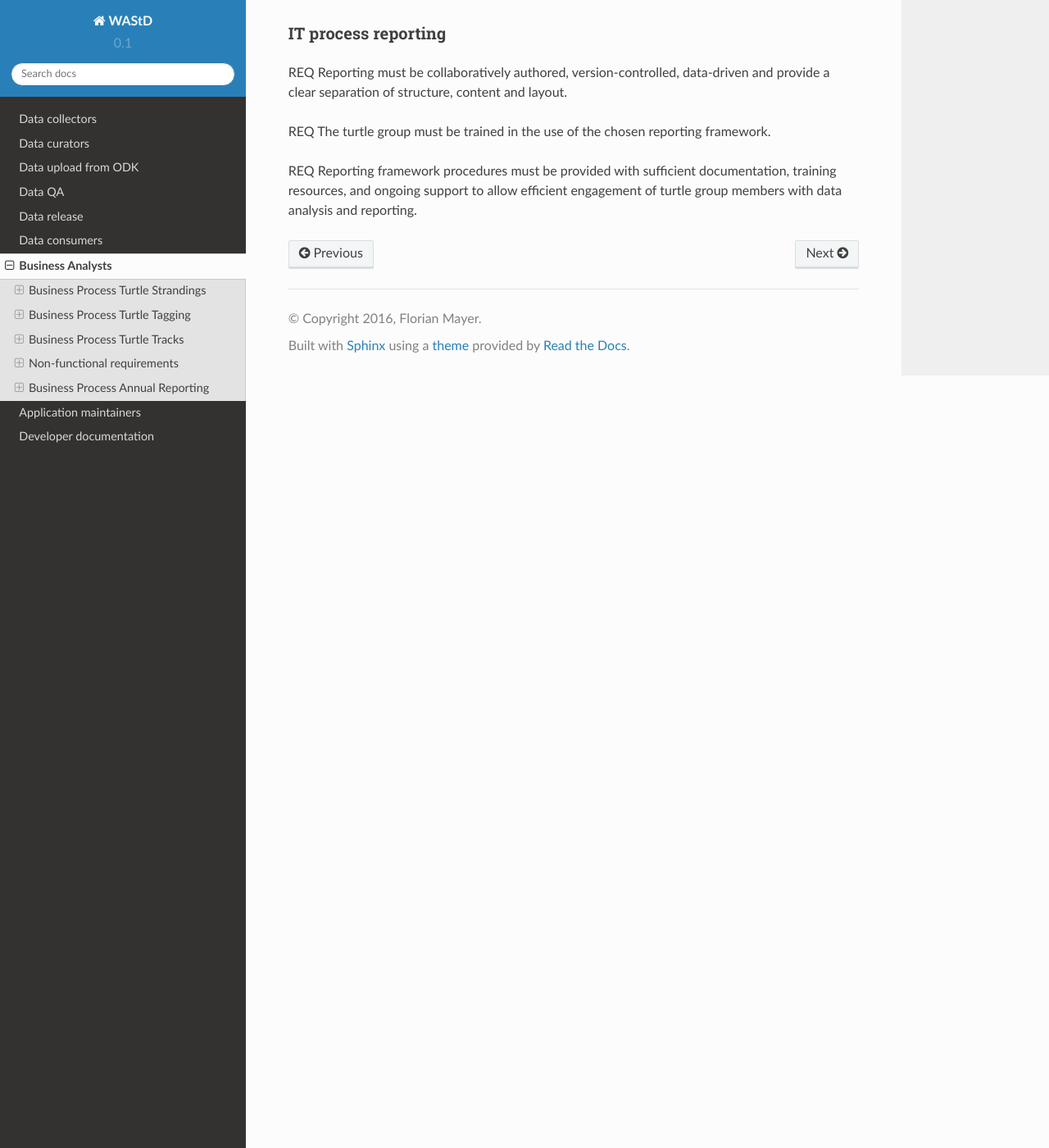
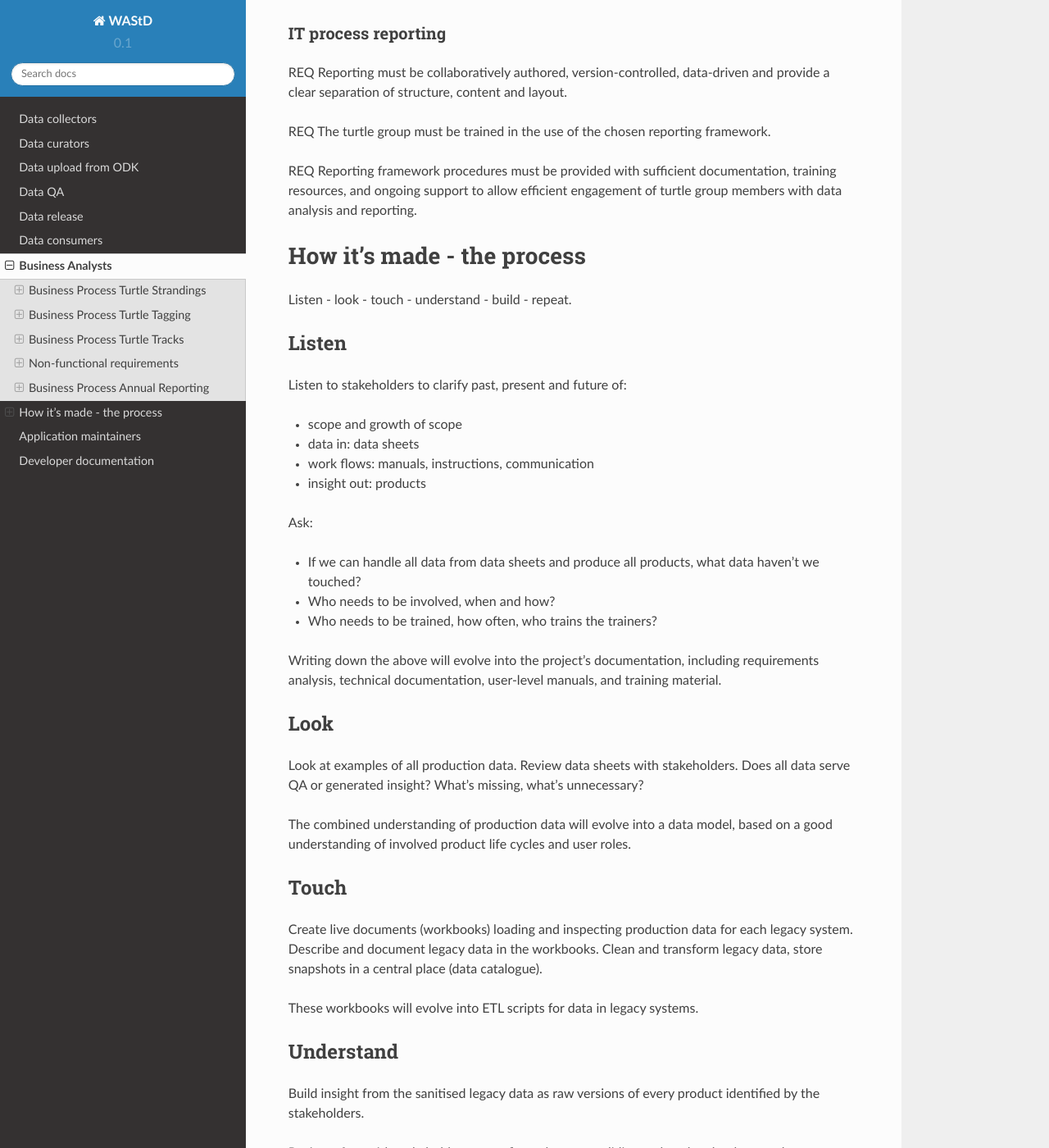
Before and after one commit to dbca-wa/wastd, a Sphinx documentation site: the page built from docs/business_analysts.rst, in a window 1280 px wide and 1400 px high, scrolled down 17252 px. Shown: the whole window at 82% size. Built offline with Sphinx 7.4.7 and the Read the Docs theme 2.0.0, drawn with Linux system fonts in a browser that asks for light colours; some of the changed text lies outside the part shown.

Commit message:
add chapter on process to docs

```diff
--- a/docs/business_analysts.rst
+++ b/docs/business_analysts.rst
@@ -783,3 +783,70 @@ REQ The turtle group must be trained in the use of the chosen reporting framewor
 REQ Reporting framework procedures must be provided with sufficient
 documentation, training resources, and ongoing support to allow efficient
 engagement of turtle group members with data analysis and reporting.
+
+
+===========================
+How it's made - the process
+===========================
+Listen - look - touch - understand - build - repeat.
+
+Listen
+======
+Listen to stakeholders to clarify past, present and future of:
+
+* scope and growth of scope
+* data in: data sheets
+* work flows: manuals, instructions, communication
+* insight out: products
+
+Ask:
+
+* If we can handle all data from data sheets and produce all products, what
+  data haven't we touched?
+* Who needs to be involved, when and how?
+* Who needs to be trained, how often, who trains the trainers?
+
+Writing down the above will evolve into the project's documentation, including
+requirements analysis, technical documentation, user-level manuals, and training material.
+
+Look
+====
+Look at examples of all production data. Review data sheets with stakeholders.
+Does all data serve QA or generated insight? What's missing, what's unnecessary?
+
+The combined understanding of production data will evolve into a data model, based
+on a good understanding of involved product life cycles and user roles.
+
+Touch
+=====
+Create live documents (workbooks) loading and inspecting production data
+for each legacy system.
+Describe and document legacy data in the workbooks.
+Clean and transform legacy data, store snapshots in a central place (data catalogue).
+
+These workbooks will evolve into ETL scripts for data in legacy systems.
+
+Understand
+==========
+Build insight from the sanitised legacy data as raw versions of every product
+identified by the stakeholders.
+
+Review often with stakeholders to confirm relevance, validity, and evolve the
+data product to optimise insight for data consumers.
+
+Build
+=====
+Build systems to handle, store, document, process data.
+
+Be modular and agile enough to evolve the systems into production systems.
+
+Deploy systems in production mode to allow stakeholder interaction and to battle-test
+deployment and recovery protocols.
+
+Repeat
+======
+Build features end-to-end, optimize architecture rather than implementation.
+Keep iterations small and consult stakeholders.
+
+Verify the necessity of a feature through a product utilising it, and verify the
+product's validity (and the correctnenss of data processing) with stakeholders.
```
